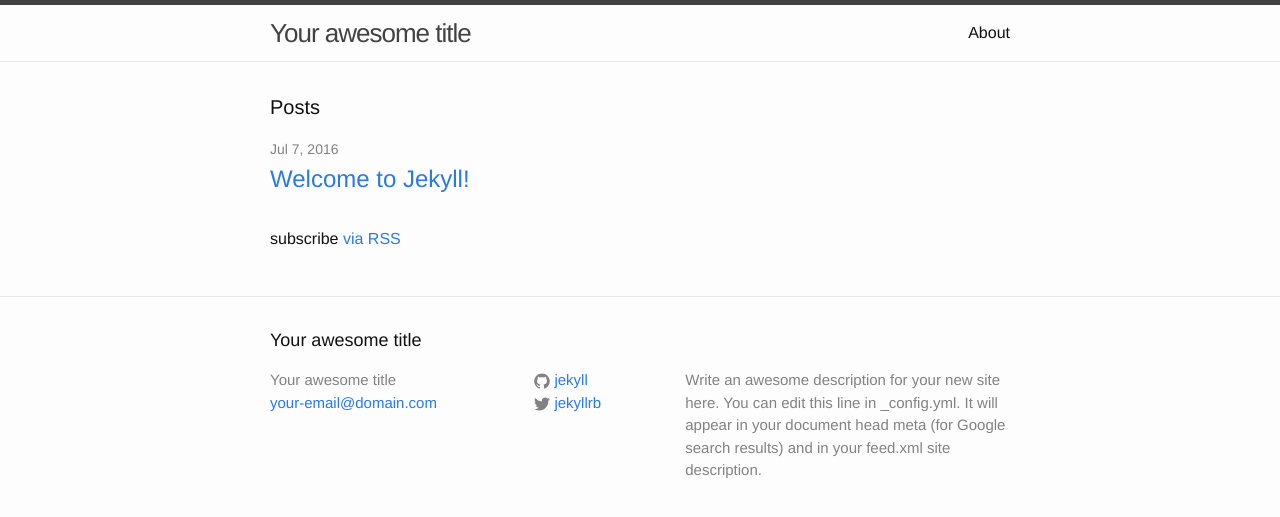
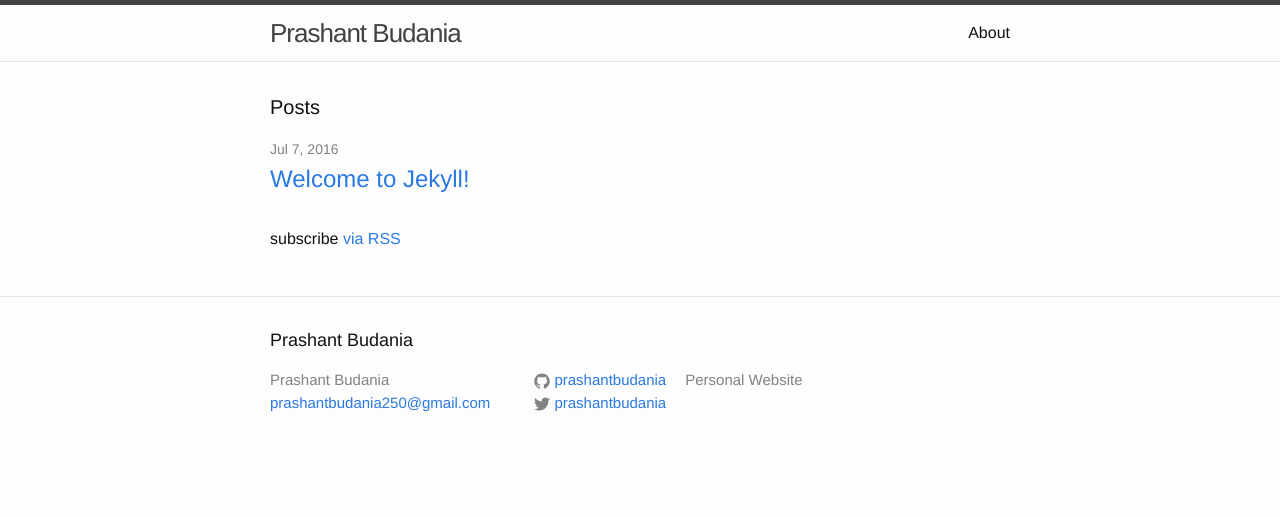
Before and after one commit to prashantbudania/prashantbudania.github.io, a Jekyll site: the page built from index.html, in a window 1280 px wide. Shown: the top 517 px of the page. Built offline with Jekyll 4.4.1, drawn with Linux system fonts in a browser that asks for light colours.

Commit message:
Update _config.yml

```diff
--- a/_config.yml
+++ b/_config.yml
@@ -6,16 +6,14 @@
 # 'jekyll serve'. If you change this file, please restart the server process.
 
 # Site settings
-title: Your awesome title
-email: your-email@domain.com
+title: Prashant Budania
+email: prashantbudania250@gmail.com
 description: > # this means to ignore newlines until "baseurl:"
-  Write an awesome description for your new site here. You can edit this
-  line in _config.yml. It will appear in your document head meta (for
-  Google search results) and in your feed.xml site description.
+  Personal Website
 baseurl: "" # the subpath of your site, e.g. /blog
 url: "http://yourdomain.com" # the base hostname & protocol for your site
-twitter_username: jekyllrb
-github_username:  jekyll
+twitter_username: prashantbudania
+github_username:  prashantbudania
 
 # Build settings
 markdown: kramdown
```
